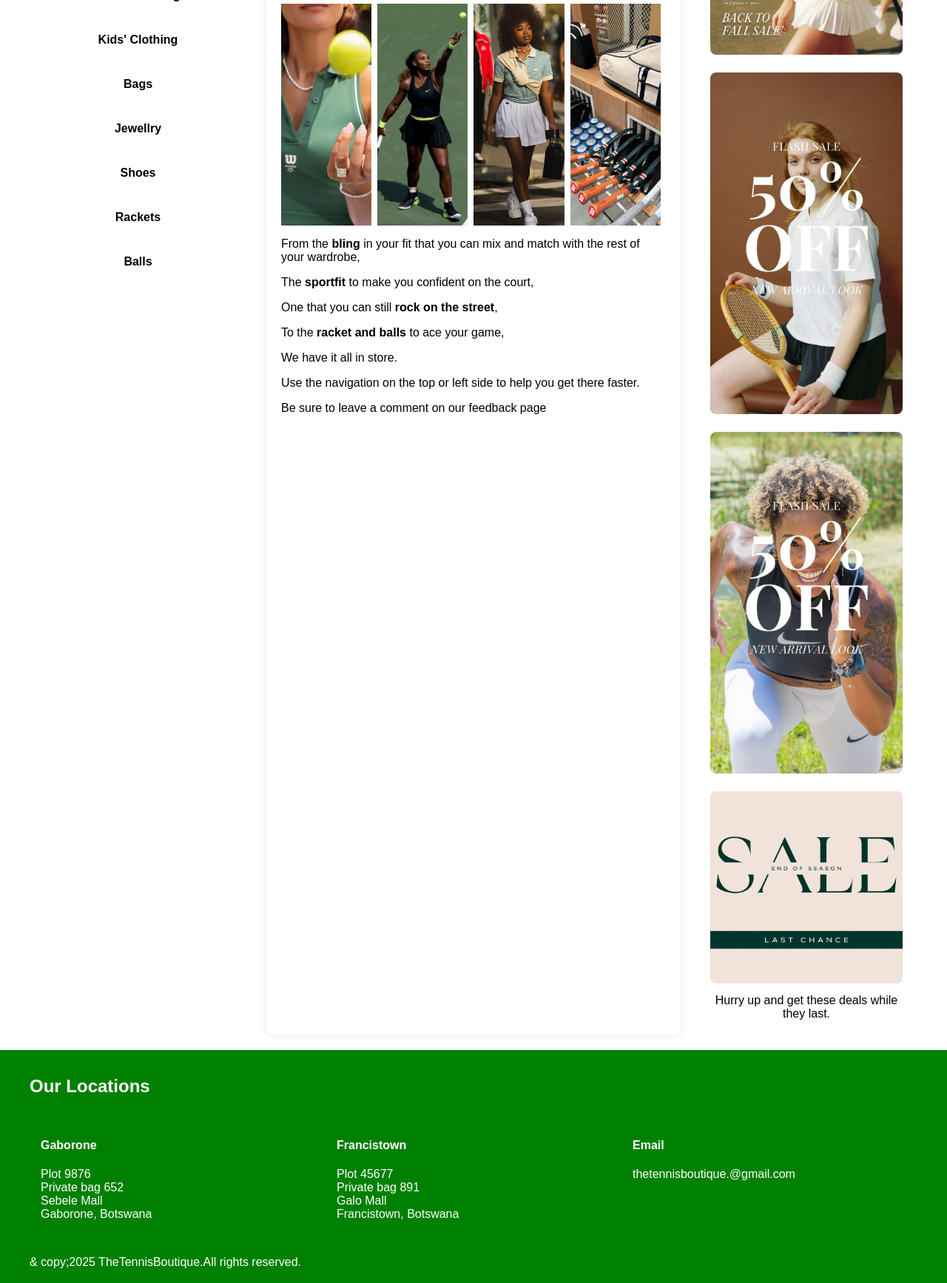
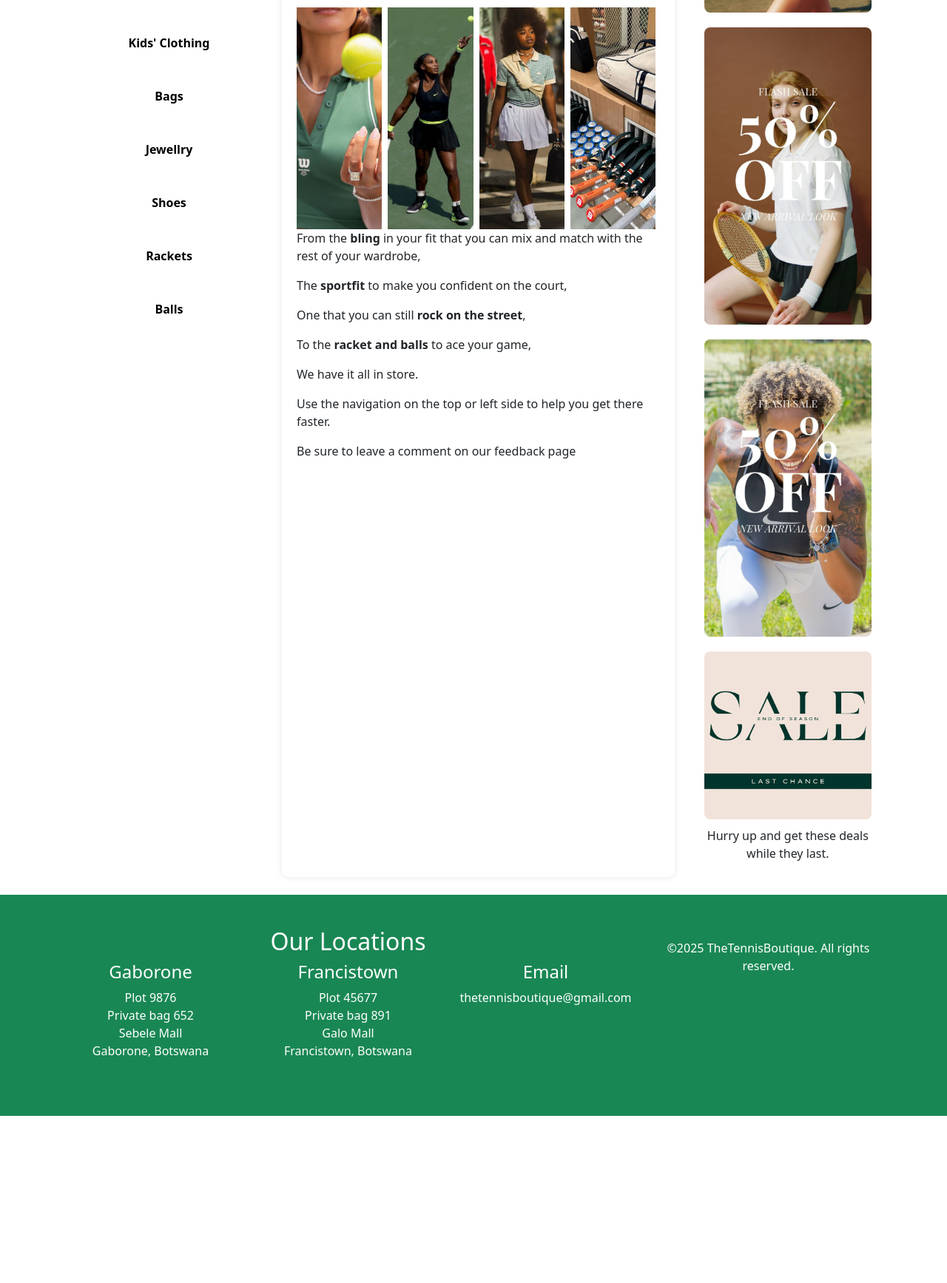
Before and after one commit to phenyobagwasi/thetennisboutique, a plain HTML site: page index.html in a window 1280 px wide. Shown: the part 446-2181 px from the top of the page at 74% size. After the commit the page ends 1955 px from the top, so only its background shows below. Drawn offline with nearby package versions, Linux system fonts and the light colour scheme; files whose address does not match are found by name.

Commit message:
Update index.html

```diff
--- a/index.html
+++ b/index.html
@@ -1,13 +1,17 @@
 <!DOCTYPE html>
 <html>
-    <head>
+    <head lang="en">
 	 <div style="text-align: center;">
 	  <img src="ttb images\TTB_official_logo.jpg" alt="ttblogo" width="160">
 	 </div>
 	    <meta charset="UTF-8">
-	    <meta name="viewport" content="width=device-width, initial-scale=1">
+	    <meta name="viewport" content="width=device-width, initial-scale=1.0">
         <title>TheTennisBoutique.</title>
          <link rel="stylesheet" href="ttbstyle.css">
+
+	 <!-- Bootstrap CSS-->
+	 <link href="https://cdn.jsdelivr.net/npm/bootstrap@5.3.3/dist/css/bootstrap.min.css" rel="stylesheet">
+
 
 		 <style>
           .image-row {
@@ -95,12 +99,12 @@
             </aside>
         </main>
 
-    <footer>
-	<div class="footer-widget">
-	<h2 class="widget-title">Our Locations</h2>
-    <div class="location-blocks">
+    <footer class="bg-success text-white py-4 mt-4">
+     <div class="container">
+     <div class="row text-center">
+	  <h2>Our Locations</h2>
 
-	  <div class="location-block">
+      <div class="col-md-4 mb-3">
        <h4>Gaborone</h4>
         <p>
         Plot 9876<br>
@@ -110,7 +114,7 @@
         </p>
        </div>
 
-      <div class="location-block">
+      <div class="col-md-4 mb-3">
         <h4>Francistown</h4>
          <p>
         Plot 45677<br>
@@ -120,14 +124,18 @@
          </p>
 		 </div>
 
-	<div class="location-block">
+	<div class="col-md-4 mb-3">
         <h4>Email</h4>
-        <p>
-        thetennisboutique.@gmail.com<br>
-        </p>
-		</div>
+        <p>thetennisboutique@gmail.com</p>
+	</div>
+       </div>
 
-       <p>& copy;2025 TheTennisBoutique.All rights reserved.</p>
+      <div class="row">
+      <div class="col-12 text-center mt-3">
+        <p>&copy;2025 TheTennisBoutique. All rights reserved.</p>
+      </div>
+    </div>
+  </div>
     </footer>
     </body>
 </html>
```
